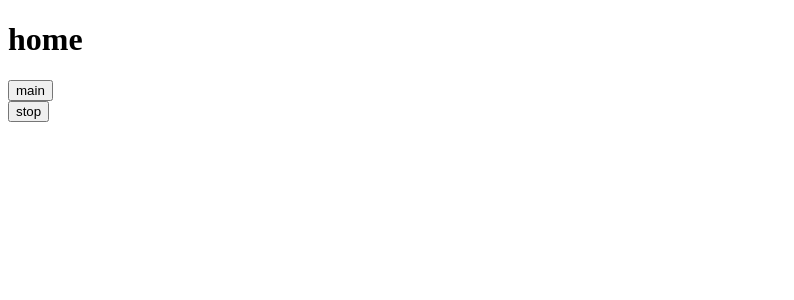
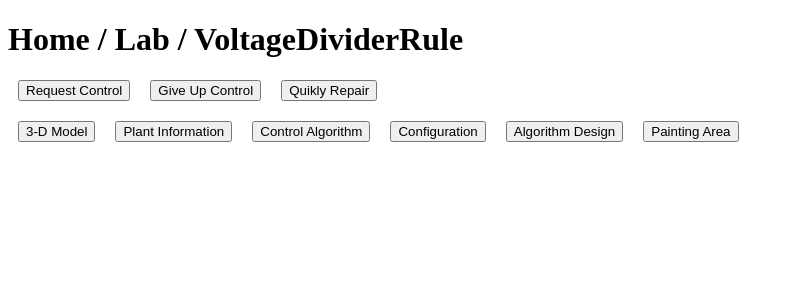
Before and after one commit to HuaYuXiao/NCSLab, a Flask app: page / in a window 1280 px wide. Shown: the top 300 px of the page, without its empty margins (0-794 px from the left). Run offline with Flask 3, Linux system fonts and the light colour scheme.

Commit message:
[Update] Configure home page

```diff
--- a/src/online/template/home.html
+++ b/src/online/template/home.html
@@ -4,17 +4,68 @@
 <head>
     <meta charset="UTF-8">
     <meta name="viewport" content="width=device-width, initial-scale=1.0">
-    <title>home</title>
+    <title>VoltageDividerRule</title>
+    <style>
+        /* 添加CSS样式以使按钮并排显示并设置背景颜色 */
+        .button-container {
+            display: flex; /* 使用Flexbox布局 */
+            justify-content: left; /* 使按钮左对齐显示 */
+            flex-wrap: wrap; /* 允许内容换行 */
+            margin-bottom: 20px; /* 在按钮容器下方添加间隔 */
+        }
+        .button-container form {
+            margin: 0 10px; /* 在表单间添加间隔 */
+        }
+        /* 添加新的CSS类来设置按钮文字颜色 */
+        .green-text {
+            color: green; /* 设置文字颜色为绿色 */
+        }
+        .blue-text {
+            color: blue; /* 设置文字颜色为蓝色 */
+        }
+        .red-text {
+            color: red; /* 设置文字颜色为红色 */
+        }
+    </style>
 </head>
 <body>
-    <h1>home</h1>
+    <h1>Home / Lab / VoltageDividerRule</h1>
 
-    <form action="/main" method="get">
-        <button type="submit">main</button>
-    </form>
+    <!-- 原有的按钮容器 -->
+    <div class="button-container">
+        <!-- 原有的三个按钮 -->
+        <form action="/main" method="get" class="green-button">
+            <button type="submit" class="text-green">Request Control</button>
+        </form>
+        <form action="/stop" method="get" class="blue-button">
+            <button type="submit" class="text-blue">Give Up Control</button>
+        </form>
+        <form action="/repair" method="get" class="red-button">
+            <button type="submit" class="text-red">Quikly Repair</button>
+        </form>
+    </div>
 
-    <form action="/stop" method="get">
-        <button type="submit">stop</button>
-    </form>
+    <!-- 新的按钮容器 -->
+    <div class="button-container">
+        <!-- 新的五个按钮 -->
+        <form action="/3d-model" method="get">
+            <button type="submit">3-D Model</button>
+        </form>
+        <form action="/plant-information" method="get">
+            <button type="submit">Plant Information</button>
+        </form>
+        <form action="/control-algorithm" method="get">
+            <button type="submit">Control Algorithm</button>
+        </form>
+        <form action="/configuration" method="get">
+            <button type="submit">Configuration</button>
+        </form>
+        <form action="/algorithm-design" method="get">
+            <button type="submit">Algorithm Design</button>
+        </form>
+        <form action="/painting-area" method="get">
+            <button type="submit">Painting Area</button>
+        </form>
+    </div>
 </body>
 </html>
```
